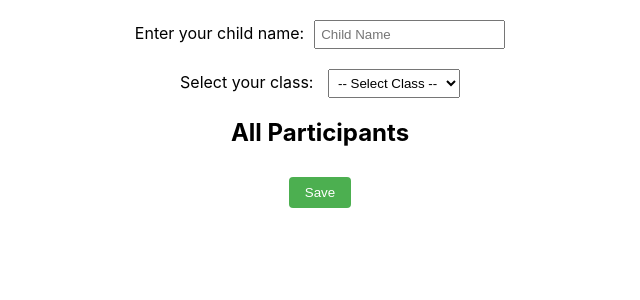
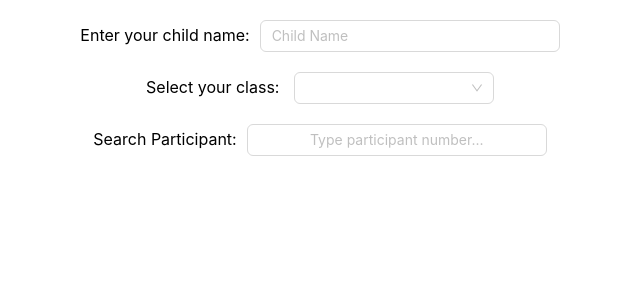
Before and after one commit to Debaswinimishra/wa-student-class-update, a React (Create React App) app: page / in a window 1280 px wide. Shown: the top 300 px of the page, without its empty margins (320-960 px from the left). Built offline with nearby package versions, Linux system fonts and the light colour scheme.

Commit message:
Changes in the autocomplete UI

```diff
--- a/package.json
+++ b/package.json
@@ -7,6 +7,7 @@
     "@testing-library/jest-dom": "^6.6.3",
     "@testing-library/react": "^16.3.0",
     "@testing-library/user-event": "^13.5.0",
+    "antd": "^5.24.6",
     "react": "^19.1.0",
     "react-dom": "^19.1.0",
     "react-router-dom": "^7.5.0",
--- a/src/pages/index.js
+++ b/src/pages/index.js
@@ -1,6 +1,9 @@
 import React, { useEffect, useState } from "react";
 import { useLocation, useNavigate, useParams } from "react-router-dom";
 import NotFound from "../pages/Not_found";
+import { AutoComplete, Input, Select } from "antd";
+
+const { Option } = Select;
 
 const Page = () => {
   const navigate = useNavigate();
@@ -10,9 +13,10 @@ const Page = () => {
   const groupId = params.get("groupId");
   const participants = JSON.parse(params.get("participants") || "[]");
 
+  console.log("participants----------->", participants);
+
   const [childName, setChildName] = useState("");
   const [selectedClass, setSelectedClass] = useState("");
-  const [filteredParticipants, setFilteredParticipants] = useState([]);
   const [searchParticipant, setSearchParticipant] = useState("");
 
   useEffect(() => {
@@ -20,9 +24,7 @@ const Page = () => {
     const isGridPath = location.pathname.startsWith("/grid=");
 
     if (!isGridPath && path) {
-      // const uniqueId = Math.floor(100000 + Math.random() * 900000);
       const uniqueId = "120363418298125186@g.us";
-      // navigate(/grid=${uniqueId}&grname="${encodeURIComponent(path)}", {
       navigate(`/grid=${uniqueId}`, {
         replace: true,
       });
@@ -41,90 +43,54 @@ const Page = () => {
     );
   }
 
-  useEffect(() => {
-    if (searchParticipant.trim() === "") {
-      // setFilteredParticipants([]);
-    } else {
-      const filtered = participants.filter((p) =>
-        p.toLowerCase().includes(searchParticipant.toLowerCase())
-      );
-      setFilteredParticipants(filtered);
-    }
-  }, [searchParticipant, participants]);
-
-  const grid = match?.[1];
-  const grname = match?.[2];
-
-  const handleSave = () => {
-    console.log("Child Name:", childName);
-    console.log("Class:", selectedClass);
-    console.log("Selected Participant:", searchParticipant);
-  };
+  const autoCompleteOptions = participants.map((p) => ({
+    value: p,
+    label: `Participant No. ${p}`,
+  }));
 
   return (
     <div style={{ padding: "20px" }}>
       <div style={{ marginBottom: "20px" }}>
         <label>Enter your child name:</label>
-        <input
-          type="text"
+        <Input
           value={childName}
           onChange={(e) => setChildName(e.target.value)}
           placeholder="Child Name"
-          style={{ marginLeft: "10px", padding: "5px" }}
+          style={{ width: "300px", marginLeft: "10px" }}
         />
       </div>
 
       <div style={{ marginBottom: "20px" }}>
         <label>Select your class: </label>
-        <select
+        <Select
           value={selectedClass}
-          onChange={(e) => setSelectedClass(e.target.value)}
-          style={{ marginLeft: "10px", padding: "5px" }}
+          onChange={(value) => setSelectedClass(value)}
+          style={{ width: 200, marginLeft: "10px" }}
+          placeholder="-- Select Class --"
         >
-          <option value="">-- Select Class --</option>
           {[...Array(10)].map((_, i) => (
-            <option key={i + 1} value={i + 1}>
+            <Option key={i + 1} value={i + 1}>
               Class {i + 1}
-            </option>
+            </Option>
           ))}
-        </select>
+        </Select>
       </div>
 
-      {/* <div style={{ marginBottom: "20px" }}>
-        <label>Search participant: </label>
-        <input
-          type="text"
+      <div style={{ marginBottom: "20px" }}>
+        <label>Search Participant:</label>
+        <AutoComplete
+          options={autoCompleteOptions}
+          style={{ width: 300, marginLeft: "10px" }}
+          placeholder="Type participant number..."
           value={searchParticipant}
-          onChange={(e) => setSearchParticipant(e.target.value)}
-          placeholder="Type to search..."
-          style={{ marginLeft: "10px", padding: "5px" }}
+          onChange={setSearchParticipant}
+          filterOption={(inputValue, option) =>
+            option?.value?.toLowerCase().includes(inputValue.toLowerCase())
+          }
         />
-        {filteredParticipants.length > 0 && (
-          <ul
-            style={{
-              listStyle: "none",
-              paddingLeft: 0,
-              marginTop: "10px",
-              border: "1px solid #ccc",
-              maxHeight: "100px",
-              overflowY: "auto",
-            }}
-          >
-            {filteredParticipants.map((p, index) => (
-              <li
-                key={index}
-                style={{ padding: "5px", cursor: "pointer" }}
-                onClick={() => setSearchParticipant(p)}
-              >
-                {p}
-              </li>
-            ))}
-          </ul>
-        )}
-      </div> */}
+      </div>
 
       <div>
-        <h2>All Participants</h2>
         {participants.map((participant, index) => (
           <div key={index}>
             <h4>
@@ -133,20 +99,6 @@ const Page = () => {
           </div>
         ))}
       </div>
-      <button
-        onClick={handleSave}
-        style={{
-          padding: "8px 16px",
-          backgroundColor: "#4CAF50",
-          color: "white",
-          border: "none",
-          borderRadius: "4px",
-          cursor: "pointer",
-          marginTop: "10px",
-        }}
-      >
-        Save
-      </button>
     </div>
   );
 };
```
Also changed, not shown: 1 other file (tests, documents, lock files or other folders).
